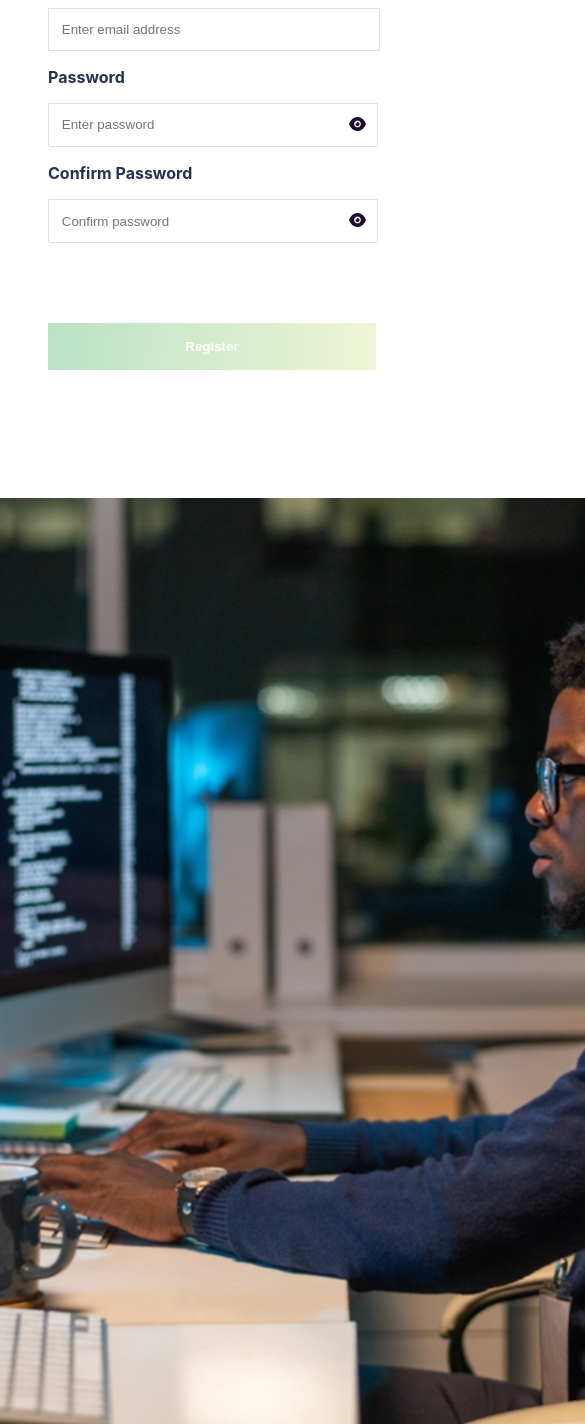
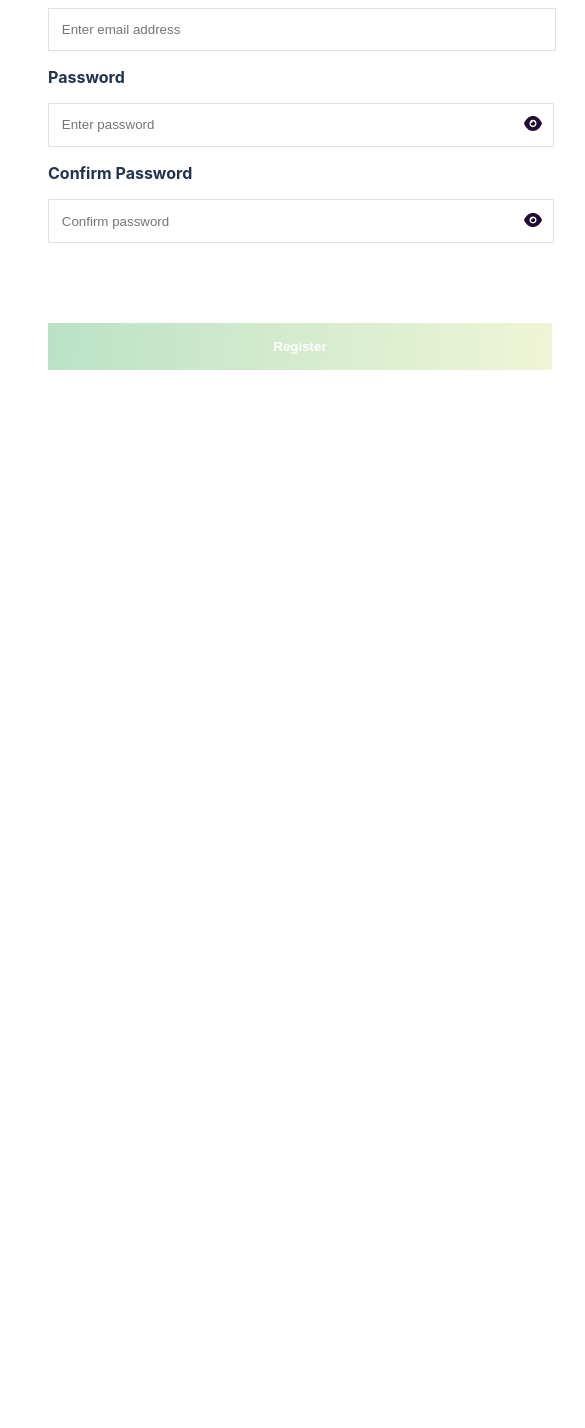
Before and after one commit to Vastro-lorde/scorecard-frontend, a React (Create React App) app: page /signup in a window 390 px wide. Shown: the part 566-1994 px from the top of the page, 585 px wide, since content can reach past the window. After the commit the page ends 1064 px from the top, so only its background shows below. Built offline with nearby package versions, Linux system fonts and the light colour scheme.

Commit message:
Removed the image at certain break points and centered the form

```diff
--- a/src/components/SignupComponent/Signup.module.css
+++ b/src/components/SignupComponent/Signup.module.css
@@ -73,7 +73,13 @@ h1 {
 }
 
 img {
+  height: 100%;
   width: 100%;
+}
+
+.imageContainer {
+  height: 79%;
+  width: 41rem;
 }
 
 input {
@@ -86,19 +92,11 @@ input {
   width: 30rem;
 }
 
-/* input[type='email']:invalid {
-  border-color: red;
-} */
-
 input[type='password'],
 .passwordInput {
   border: none;
   margin: 0;
 }
-
-/* input[type='password']:invalid {
-  border-color: red;
-} */
 
 label {
   color: var(--primary-black);
@@ -137,21 +135,8 @@ label {
     justify-content: space-between;
     width: 100%;
   }
-
-  form:invalid input[type='submit'] {
-    width: 20.5rem;
-  }
-
-  input {
-    width: 19rem;
-  }
-
   .logoContainer {
     width: 5rem;
-  }
-
-  .passwordInputContainer {
-    width: 20.5rem;
   }
 }
 
@@ -164,8 +149,8 @@ label {
     width: 100%;
   }
 
-  input {
-    width: 19rem;
+  .details {
+    margin: auto;
   }
 
   .logoContainer {
@@ -173,19 +158,15 @@ label {
     width: 8rem;
   }
 
-  form:invalid input[type='submit'] {
-    width: 20.5rem;
-  }
-  .passwordInputContainer {
-    width: 20.5rem;
+  .imageContainer,
+  .imageContainer > img {
+    display: none;
   }
 }
 
-/* Large devices (laptops/desktops, 1080px and up) */
+/* Medium devices (landscape tablets, 1080px and up) */
 @media only screen and (max-width: 1080px) {
-  .imageContainer {
-    width: 100%;
-  }
+  .imageContainer,
   .imageContainer > img {
     width: 41rem;
   }
```
